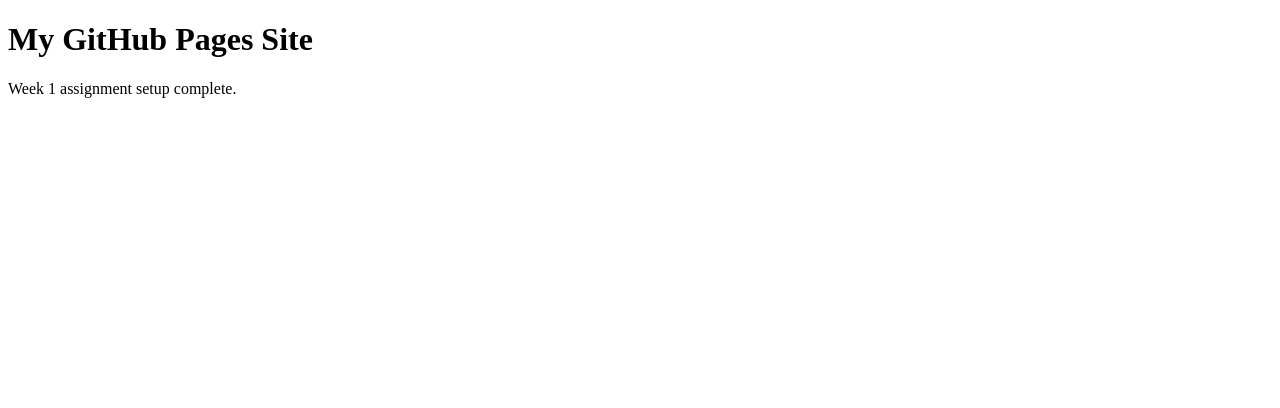
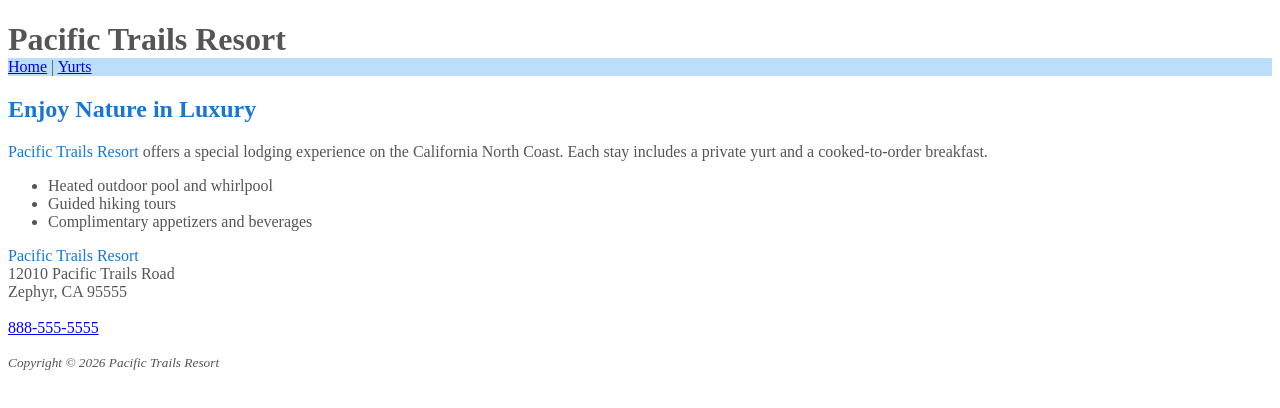
Before and after one commit to helenraye88-blip/webd152, a plain HTML site: page index.html in a window 1280 px wide. Drawn offline with Linux system fonts and the light colour scheme.

Commit message:
chapter 4 css completed

```diff
--- a/index.html
+++ b/index.html
@@ -1,10 +1,45 @@
 <!DOCTYPE html>
-<html>
+<html lang="en">
 <head>
-  <title>WEB D 152</title>
+<meta charset="utf-8">
+<title>Pacific Trails Resort</title>
+<link rel="stylesheet" href="pacific.css">
 </head>
+
 <body>
-  <h1>My GitHub Pages Site</h1>
-  <p>Week 1 assignment setup complete.</p>
+
+<h1>Pacific Trails Resort</h1>
+
+<nav>
+  <a href="index.html">Home</a> |
+  <a href="yurts.html">Yurts</a>
+</nav>
+
+<h2>Enjoy Nature in Luxury</h2>
+
+<p>
+<span class="resort">Pacific Trails Resort</span> offers a special lodging experience on the California North Coast.
+Each stay includes a private yurt and a cooked-to-order breakfast.
+</p>
+
+<ul>
+  <li>Heated outdoor pool and whirlpool</li>
+  <li>Guided hiking tours</li>
+  <li>Complimentary appetizers and beverages</li>
+</ul>
+
+<p>
+<span class="resort">Pacific Trails Resort</span><br>
+12010 Pacific Trails Road<br>
+Zephyr, CA 95555<br><br>
+<a href="tel:888-555-5555">888-555-5555</a>
+</p>
+
+<footer>
+<p>
+<small><i>Copyright © 2026 Pacific Trails Resort</i></small>
+</p>
+</footer>
+
 </body>
 </html>
--- /dev/null
+++ b/pacific.css
@@ -0,0 +1,33 @@
+body {
+  background-color: #FFF;
+  color: #555;
+}
+
+header {
+  background-color: #002171;
+  color: #FFF;
+}
+
+nav {
+  background-color: #BBDEFB;
+}
+
+h1 {
+  margin-bottom: 0;
+}
+
+h2 {
+  color: #1976D2;
+}
+
+dt {
+  color: #002171;
+}
+
+address {
+  font-style: normal;
+}
+
+.resort {
+  color: #1976D2;
+}
```
Also changed, not shown: yurts.html (added, +45 -0 lines).
